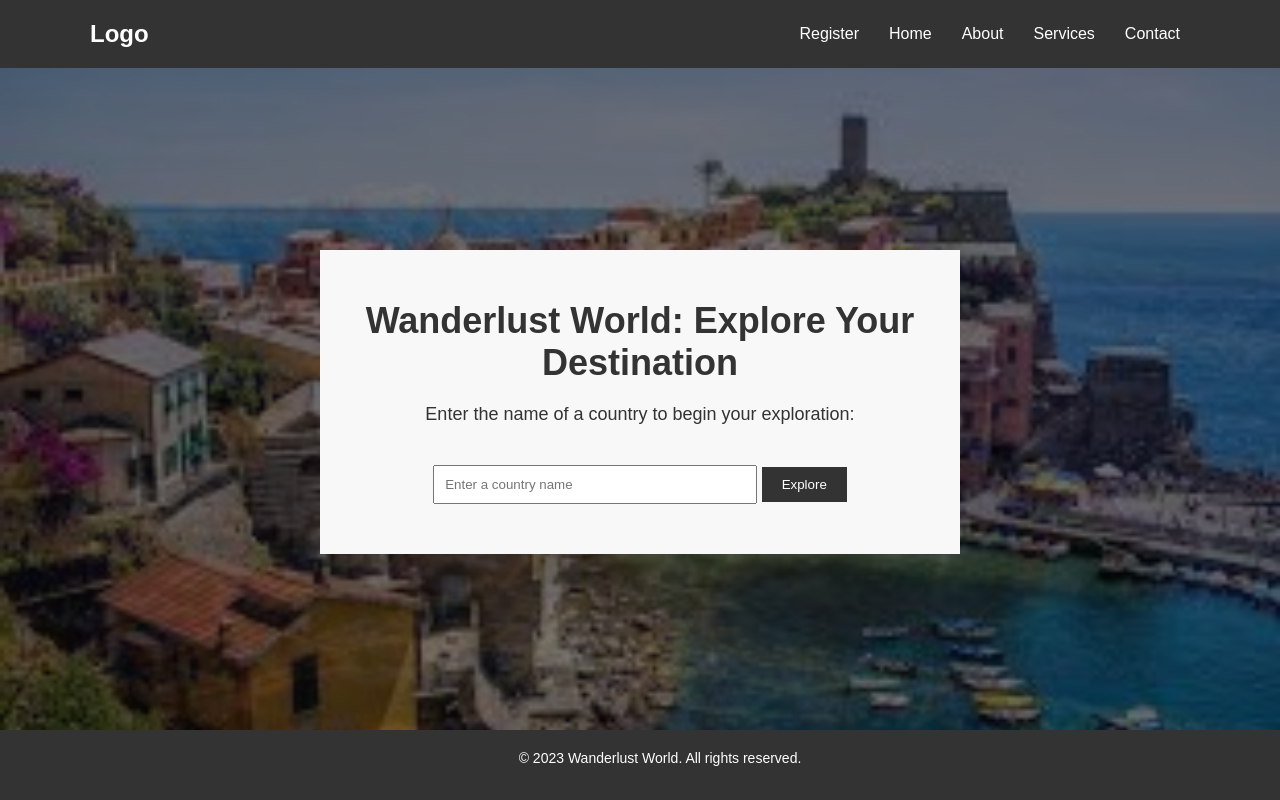
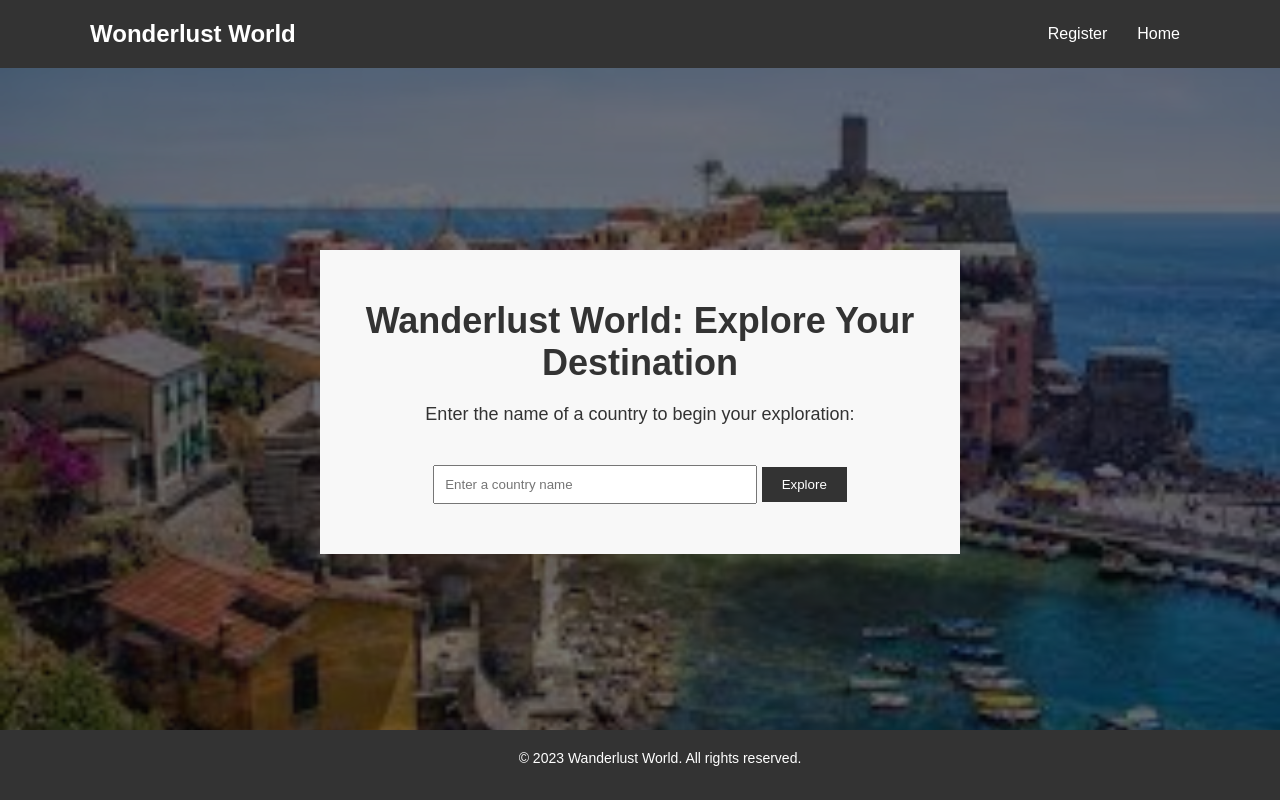
Before and after one commit to JesseXC/CountryVacationProject, a Flask app: page / in a window 1280 px wide. Run offline with Flask 3, Linux system fonts and the light colour scheme.

Commit message:
some quick website fixes

```diff
--- a/templates/home.html
+++ b/templates/home.html
@@ -8,13 +8,10 @@
   <header>
     <nav class="navbar">
       <div class="navbar-container">
-        <a class="navbar-logo" href="/home">Logo</a>
+        <a class="navbar-logo" href="/home">Wonderlust World</a>
         <ul class="navbar-links">
           <li><a href="/register">Register</a></li>
           <li><a href="/home">Home</a></li>
-          <li><a href="/about">About</a></li>
-          <li><a href="/services">Services</a></li>
-          <li><a href="/contact">Contact</a></li>
         </ul>
       </div>
     </nav>
```
Also changed, not shown: templates/countryInformation.html (+3 -6 lines).
